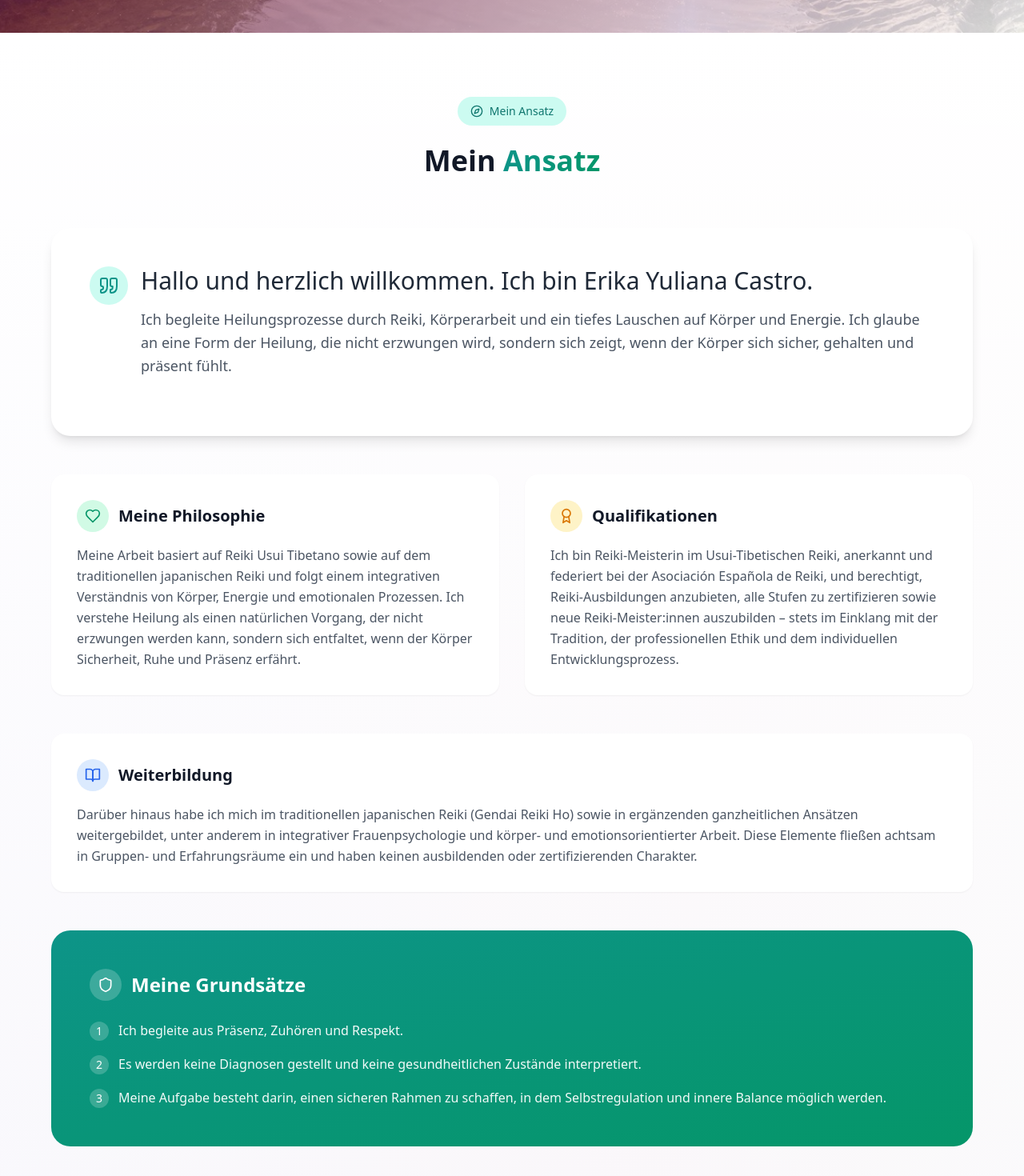
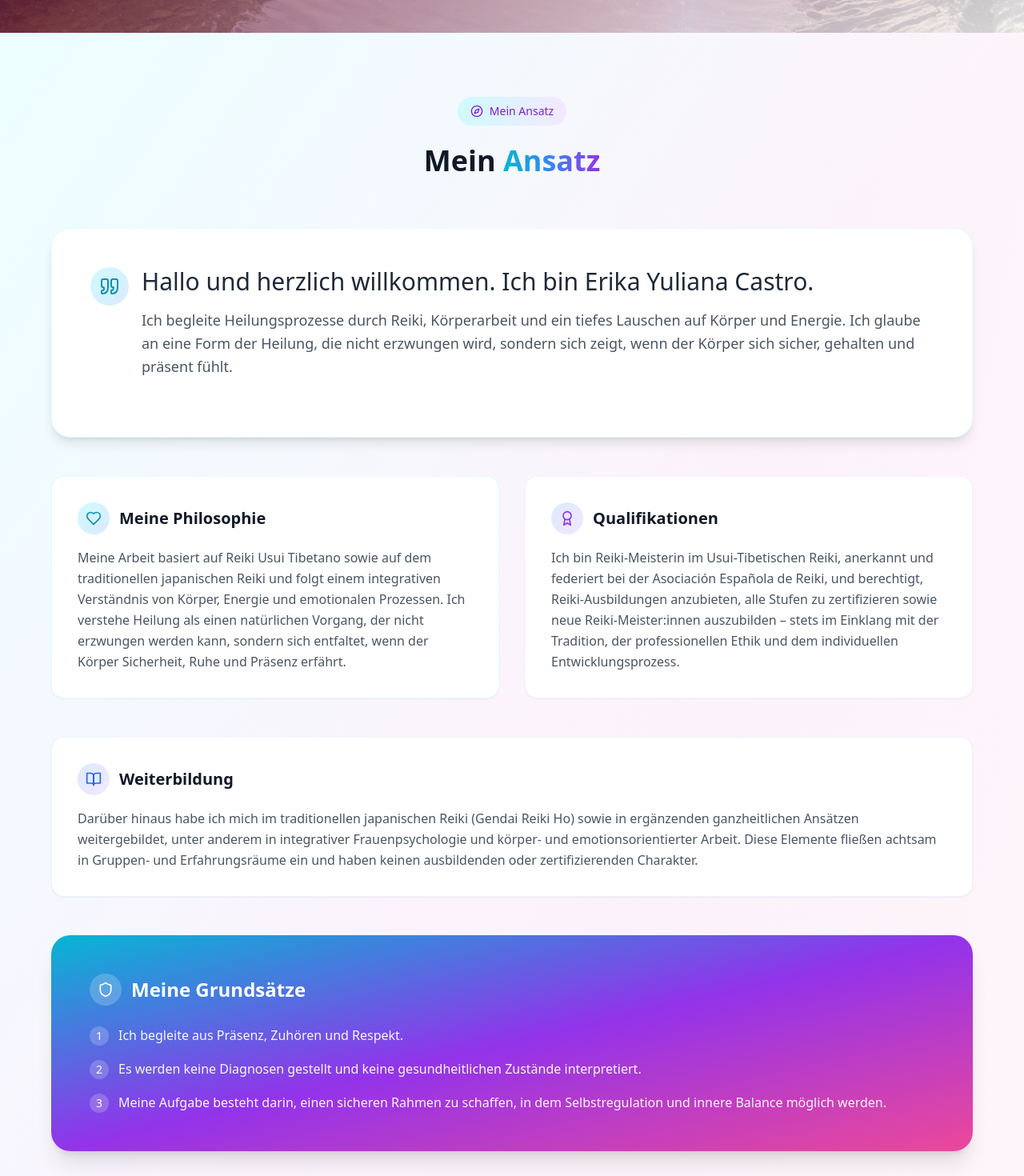
Before and after one commit to Tugendboldo/Reiki, a React (Vite) app: page / in a window 1280 px wide. Shown: the part 1080-2550 px from the top of the page at 80% size. Built offline with nearby package versions, Linux system fonts and the light colour scheme; no server answers.

Commit message:
Updated App.tsx

```diff
--- a/src/App.tsx
+++ b/src/App.tsx
@@ -232,23 +232,23 @@ function App() {
       </section>
 
       {/* Approach Section */}
-      <section id="approach" className="py-20 px-4 sm:px-6 lg:px-8 bg-gradient-to-b from-white to-teal-50/30">
+      <section id="approach" className="py-20 px-4 sm:px-6 lg:px-8 bg-gradient-to-br from-cyan-50 via-purple-50/30 to-pink-50/40">
         <div className="max-w-6xl mx-auto">
           <div className="text-center mb-16">
-            <div className="inline-flex items-center space-x-2 bg-teal-100 text-teal-700 px-4 py-2 rounded-full text-sm font-medium mb-6">
+            <div className="inline-flex items-center space-x-2 bg-gradient-to-r from-cyan-100 to-purple-100 text-purple-700 px-4 py-2 rounded-full text-sm font-medium mb-6">
               <Compass className="w-4 h-4" />
               <span>{t.approach.badge}</span>
             </div>
             <h2 className="text-3xl md:text-4xl font-bold text-gray-900 mb-6">
               {t.approach.title}
-              <span className="bg-gradient-to-r from-teal-600 to-emerald-600 bg-clip-text text-transparent">{t.approach.titleHighlight}</span>
+              <span className="bg-gradient-to-r from-cyan-500 via-blue-500 to-purple-600 bg-clip-text text-transparent">{t.approach.titleHighlight}</span>
             </h2>
           </div>
 
-          <div className="bg-white rounded-3xl shadow-lg p-8 md:p-12 mb-12">
+          <div className="bg-white rounded-3xl shadow-lg p-8 md:p-12 mb-12 border border-cyan-100/50">
             <div className="flex items-start gap-4 mb-6">
-              <div className="w-12 h-12 bg-teal-100 rounded-full flex items-center justify-center flex-shrink-0">
-                <Quote className="w-6 h-6 text-teal-600" />
+              <div className="w-12 h-12 bg-gradient-to-br from-cyan-100 to-blue-100 rounded-full flex items-center justify-center flex-shrink-0">
+                <Quote className="w-6 h-6 text-cyan-600" />
               </div>
               <div>
                 <p className="text-2xl md:text-3xl font-light text-gray-800 mb-4 leading-relaxed">
@@ -262,20 +262,20 @@ function App() {
           </div>
 
           <div className="grid md:grid-cols-2 gap-8 mb-12">
-            <div className="bg-white rounded-2xl p-8 shadow-sm hover:shadow-md transition-shadow">
+            <div className="bg-white rounded-2xl p-8 shadow-sm hover:shadow-md transition-shadow border border-cyan-100/50">
               <div className="flex items-center gap-3 mb-4">
-                <div className="w-10 h-10 bg-emerald-100 rounded-full flex items-center justify-center">
-                  <Heart className="w-5 h-5 text-emerald-600" />
+                <div className="w-10 h-10 bg-gradient-to-br from-cyan-100 to-blue-100 rounded-full flex items-center justify-center">
+                  <Heart className="w-5 h-5 text-cyan-600" />
                 </div>
                 <h3 className="text-xl font-semibold text-gray-900">{t.approach.philosophyTitle}</h3>
               </div>
               <p className="text-gray-600 leading-relaxed">{t.approach.philosophy}</p>
             </div>
 
-            <div className="bg-white rounded-2xl p-8 shadow-sm hover:shadow-md transition-shadow">
+            <div className="bg-white rounded-2xl p-8 shadow-sm hover:shadow-md transition-shadow border border-purple-100/50">
               <div className="flex items-center gap-3 mb-4">
-                <div className="w-10 h-10 bg-amber-100 rounded-full flex items-center justify-center">
-                  <Award className="w-5 h-5 text-amber-600" />
+                <div className="w-10 h-10 bg-gradient-to-br from-blue-100 to-purple-100 rounded-full flex items-center justify-center">
+                  <Award className="w-5 h-5 text-purple-600" />
                 </div>
                 <h3 className="text-xl font-semibold text-gray-900">{t.approach.credentialsTitle}</h3>
               </div>
@@ -283,9 +283,9 @@ function App() {
             </div>
           </div>
 
-          <div className="bg-white rounded-2xl p-8 shadow-sm mb-12">
+          <div className="bg-white rounded-2xl p-8 shadow-sm mb-12 border border-blue-100/50">
             <div className="flex items-center gap-3 mb-4">
-              <div className="w-10 h-10 bg-blue-100 rounded-full flex items-center justify-center">
+              <div className="w-10 h-10 bg-gradient-to-br from-blue-100 to-purple-100 rounded-full flex items-center justify-center">
                 <BookOpen className="w-5 h-5 text-blue-600" />
               </div>
               <h3 className="text-xl font-semibold text-gray-900">{t.approach.trainingTitle}</h3>
@@ -293,7 +293,7 @@ function App() {
             <p className="text-gray-600 leading-relaxed">{t.approach.training}</p>
           </div>
 
-          <div className="bg-gradient-to-br from-teal-600 to-emerald-600 rounded-3xl p-8 md:p-12 text-white mb-12">
+          <div className="bg-gradient-to-br from-cyan-500 via-blue-500 via-purple-600 to-pink-500 rounded-3xl p-8 md:p-12 text-white mb-12 shadow-xl">
             <div className="flex items-center gap-3 mb-6">
               <div className="w-10 h-10 bg-white/20 rounded-full flex items-center justify-center">
                 <Shield className="w-5 h-5 text-white" />
@@ -316,8 +316,8 @@ function App() {
             <p className="text-xl text-gray-700 leading-relaxed mb-8 max-w-3xl mx-auto">
               {t.approach.vision}
             </p>
-            <div className="bg-teal-50 rounded-2xl p-8 inline-block">
-              <p className="text-lg text-teal-800 font-medium italic">
+            <div className="bg-gradient-to-r from-cyan-50 via-purple-50 to-pink-50 rounded-2xl p-8 inline-block border border-purple-200/50">
+              <p className="text-lg bg-gradient-to-r from-cyan-700 via-purple-700 to-pink-700 bg-clip-text text-transparent font-medium italic">
                 "{t.approach.closing}"
               </p>
             </div>
```
